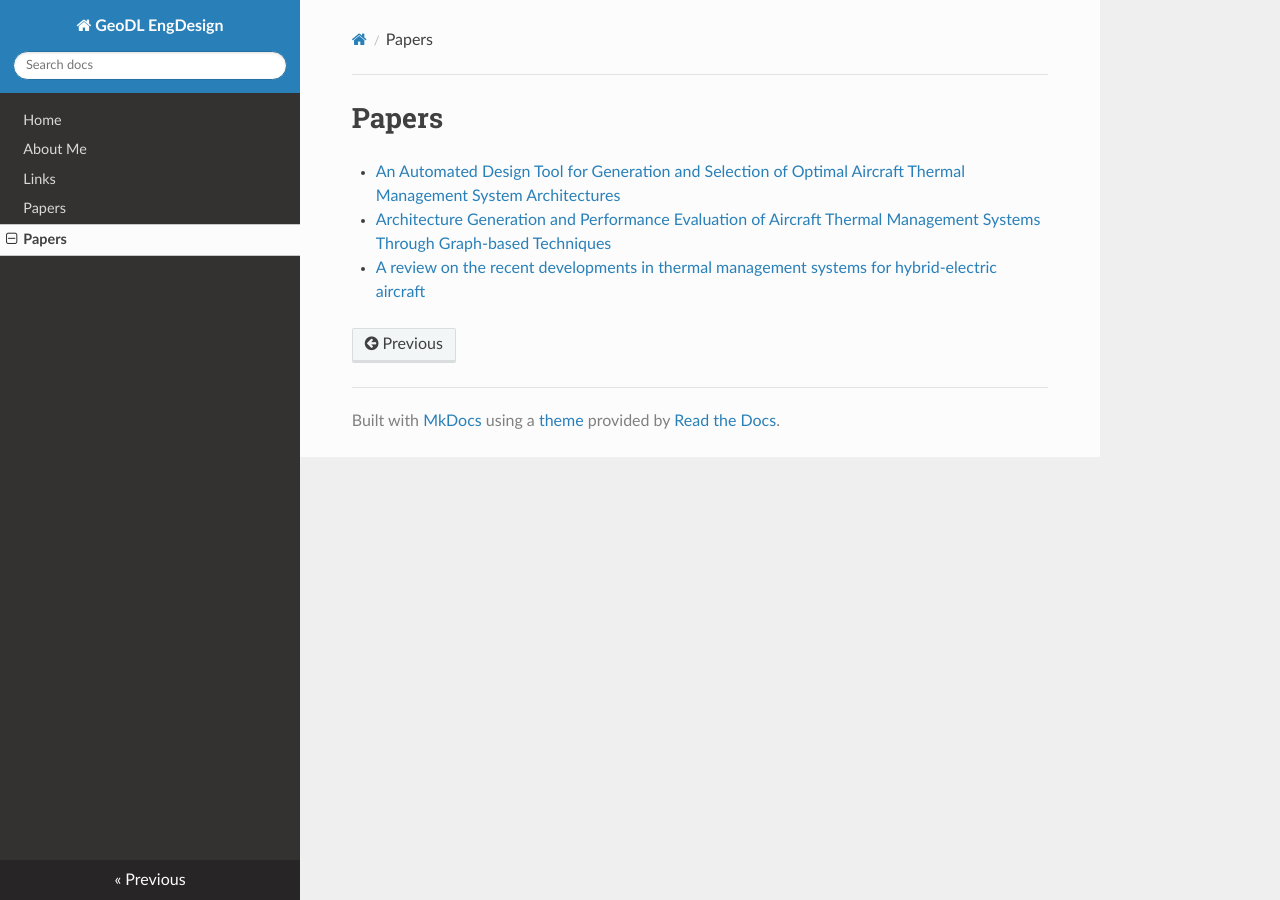
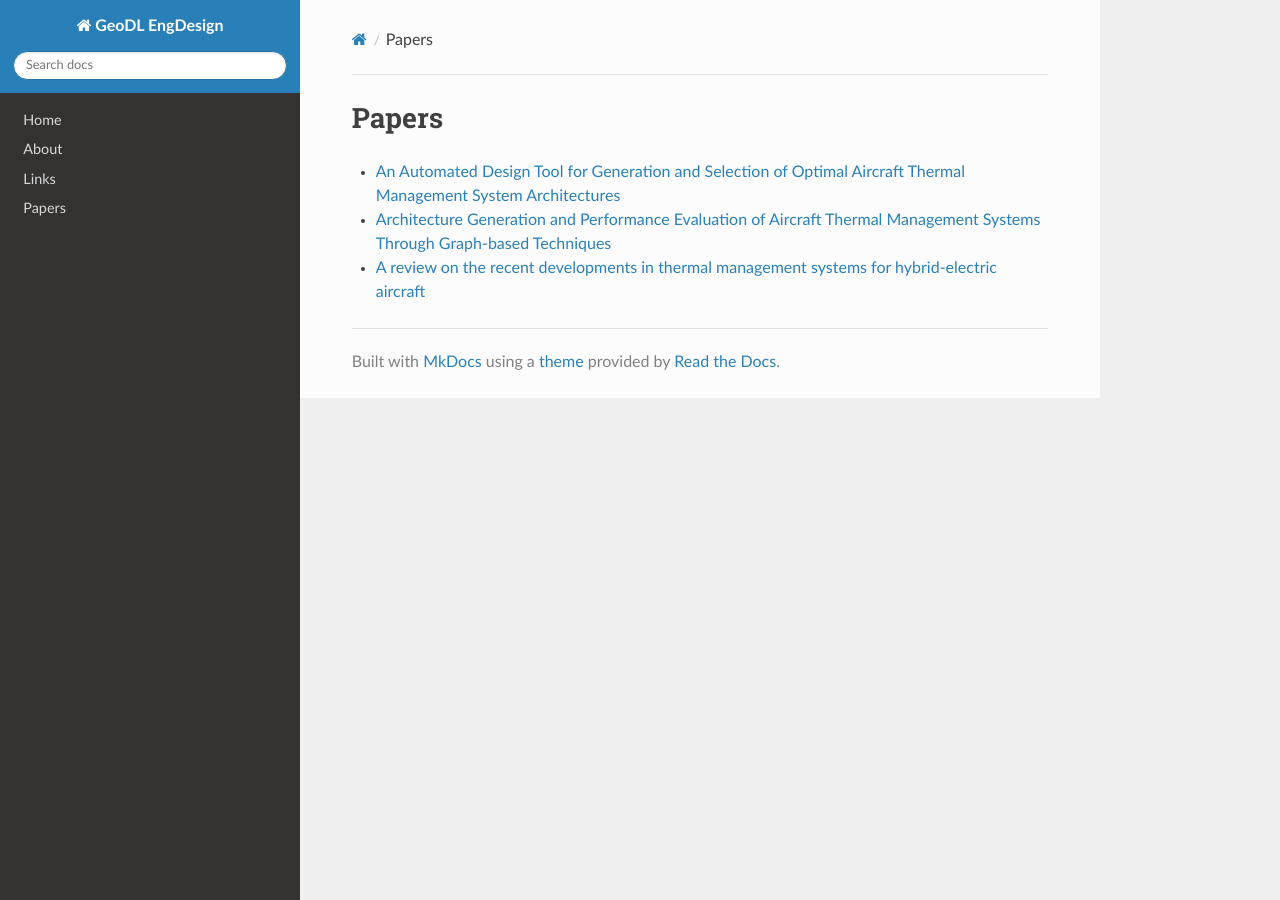
Before and after one commit to anthonysirico/PyGeo-TMS-mkdocs.io, an MkDocs documentation site: the page built from docs/tms_papers.md, in a window 1280 px wide. Built offline with MkDocs 1.6.1, drawn with Linux system fonts in a browser that asks for light colours; nearby versions of some CDN libraries; part of the change alters nothing that is shown.

```diff
--- a/mkdocs.yml
+++ b/mkdocs.yml
@@ -1,4 +1,10 @@
 site_name: GeoDL EngDesign
 site_url: https://anthonysirico.github.io/PyGeo-TMS-mkdocs.io
 
+nav:
+  - Home: index.md
+  - About: about_me.md
+  - Links: links.md
+  - Papers: published_papers.md
+
 theme: readthedocs
```
Also changed, not shown: site/404.html, site/about_me/index.html, site/index.html, site/links/index.html, site/search.html, site/search/search_index.json, 1 other file.
